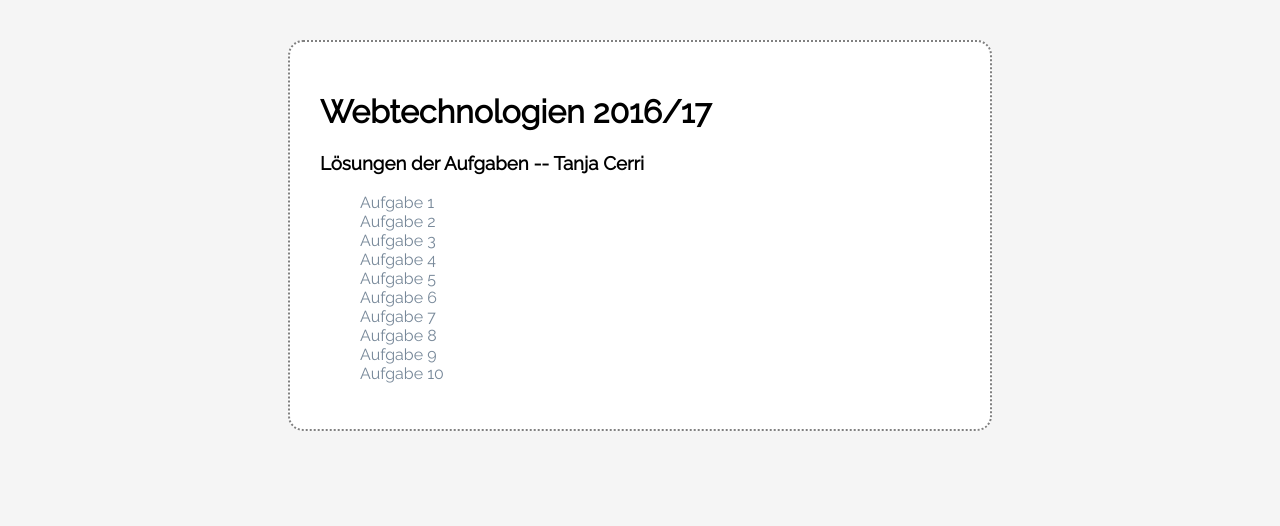
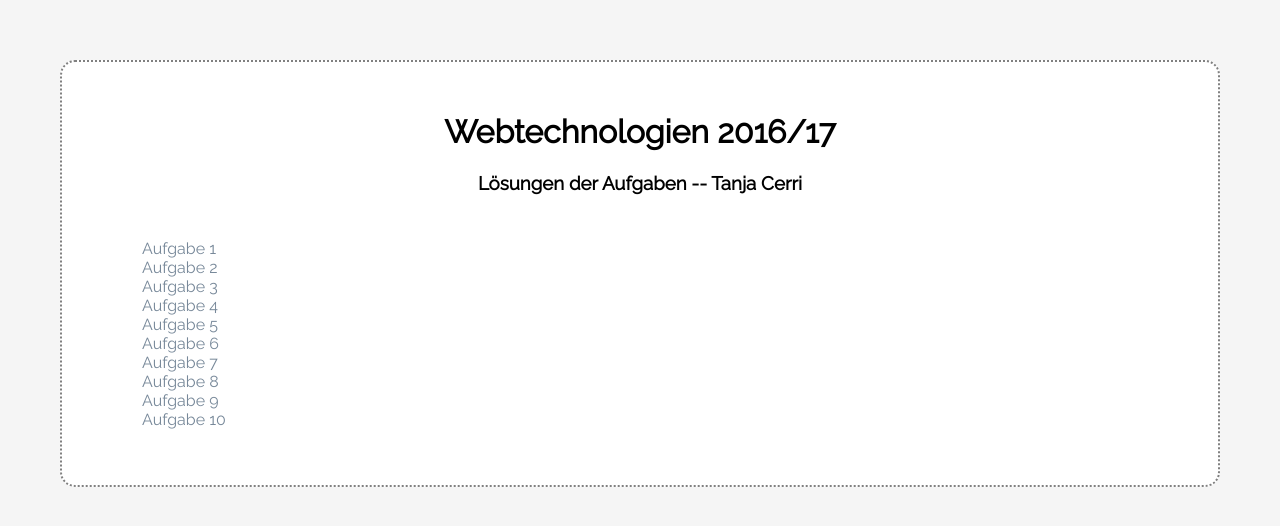
Before and after one commit to noobiba/webtech16, a PHP site: page / in a window 1280 px wide. Shown: the top 526 px of the page. Run offline with PHP 8.4, Linux system fonts and the light colour scheme.

Commit message:
Modify alignment of links

```diff
--- a/css/styles.css
+++ b/css/styles.css
@@ -1,23 +1,32 @@
 body{
 	background-color: #F5F5F5;
-	margin: 40px auto;
+	margin: 60px;
   font-family: 'Raleway', sans-serif;
 }
 .wrapper{
 	margin: auto;
-  width: 50%;
   border: 2px dotted grey;
   padding: 30px;
-  padding-left: 30px;
-  padding-right: 30px;
   border-radius: 15px;
   background-color: white;
 }
-h1, h3{
-  font-family: 'Raleway', sans-serif;
+main{
+  text-align: center;
+}
+nav{
+  padding: 10px 10px 10px 10px;
 }
 ul{
   list-style-type: none;
+  list-style-position: inside;
+}
+h1, h3{
+  font-family: 'Raleway', sans-serif;
+  text-align: center;
+}
+
+li{
+  text-align: left;
 }
 a{
   text-decoration: none;
--- a/index.html
+++ b/index.html
@@ -32,3 +32,7 @@
     </div>
   </body>
 </html>
+<!-- ###### Fragen  ######
+    <li> soll im Rahmen von <ul> zentriert werden. Geht aber nicht.
+
+-->
```
Lines whose indentation alone changed are shown as unchanged.
